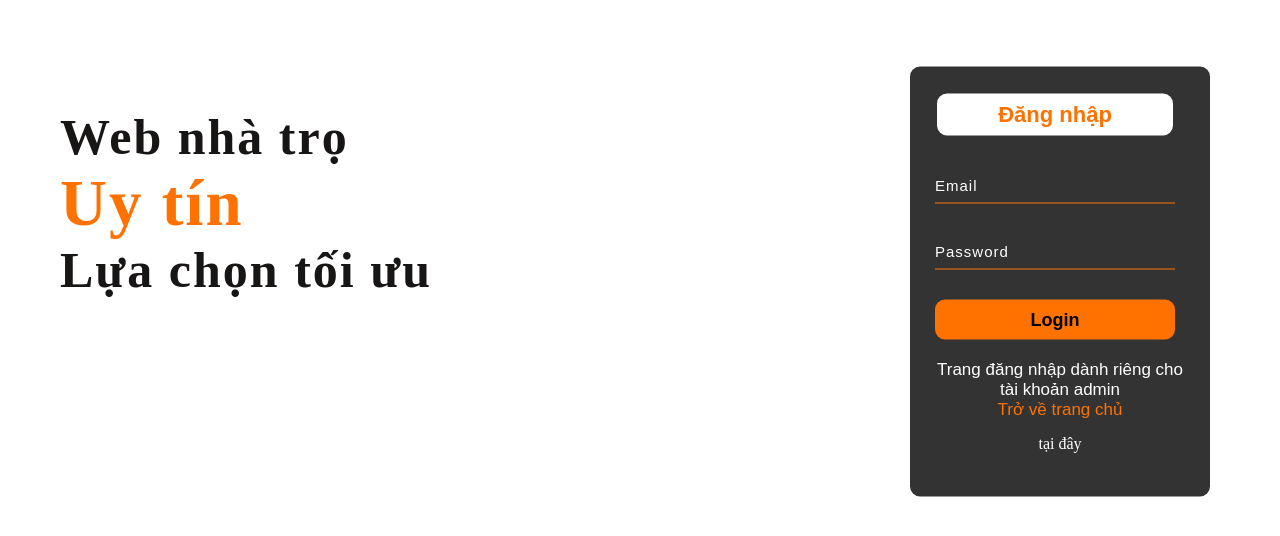
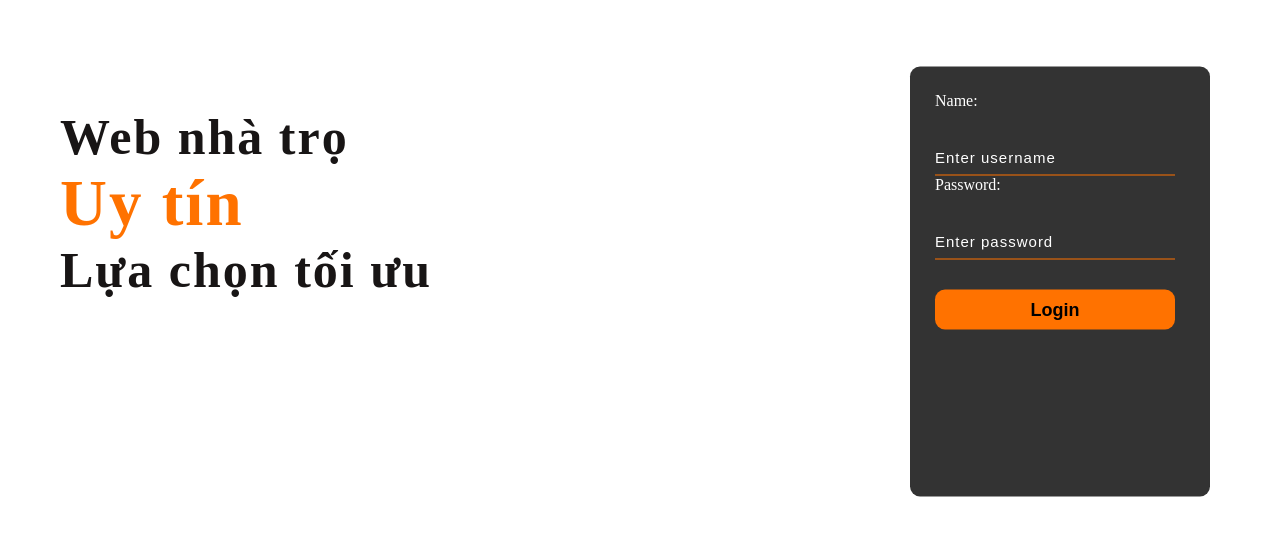
Before and after one commit to Dump-Duck/code, a Django app: template NCKHSV/MainApp/templates/dangnhap.html in a window 1280 px wide. Shown: the top 536 px of the page. Run offline with Django 4.2, Linux system fonts and the light colour scheme; the template is opened without the code that fills it: values that come from a table or form of the project are taken from there, others are empty.

Commit message:
Commit at 7:33 PM 21/2/2023

```diff
--- a/NCKHSV/MainApp/admin.py
+++ b/NCKHSV/MainApp/admin.py
@@ -19,4 +19,3 @@ admin.site.register(wards)
 admin.site.register(streets)
 admin.site.register(houses_for_rent)
 admin.site.register(Image)
-admin.site.register(admin_account)
--- a/NCKHSV/MainApp/forms.py
+++ b/NCKHSV/MainApp/forms.py
@@ -1,3 +1,5 @@
 from django import forms
 
 class LoginForm(forms.Form):
+    name = forms.CharField(max_length=255, widget=forms.TextInput(attrs={'placeholder': 'Enter username'}))
+    password = forms.CharField(max_length=255, widget=forms.PasswordInput(attrs={'placeholder': 'Enter password'}))
--- a/NCKHSV/MainApp/models.py
+++ b/NCKHSV/MainApp/models.py
@@ -105,8 +105,3 @@ class Image(models.Model):
         return f'{IMG_DIR}/{filename}'
 
     images = models.ImageField(upload_to=upload_photo, null=False)
-
-
-class admin_account(models.Model):
-    admin_account_name = models.CharField(max_length=255, null=False)
-    password = models.CharField(max_length=255, null=False)
--- a/NCKHSV/MainApp/templates/Home.html
+++ b/NCKHSV/MainApp/templates/Home.html
@@ -26,7 +26,12 @@
                 <li class="list_item-header"><a href="">Services</a></li>
                 <li class="list_item-header"><a href="">Blog</a></li>
                 <li class="list_item-header"><a href="">Contact</a></li>
+                {% if user.is_authenticated %}
+                <li class="list_item-header"><a href="">Upload</a></li>
+                <li class="list_item-header"><a href="{% url 'logout' %}">Logout</a></li>
+                {% else %}
                 <li class="list_item-header"><a href="{% url 'login' %}">Login</a></li>
+                {% endif %}
             </ul>
         </div>
     </header>
--- a/NCKHSV/MainApp/templates/dangnhap.html
+++ b/NCKHSV/MainApp/templates/dangnhap.html
@@ -14,14 +14,19 @@
 
 
                 <div class="form">
-                    <h2>Đăng nhập</h2>
+                <form action="" method="post">
+                    {% csrf_token %}
+                    {{ form.as_p }}
+                    <button class="btnn"><a class="login__signInButton" href="">Login</a></button>
+                </form>
+                    {% comment %} <h2>Đăng nhập</h2>
                     <input type="text" class="input-login-username"  placeholder="Email">
                     <input type="password" class="input-login-password"  placeholder="Password"/>
                     <button class="btnn"><a class="login__signInButton" href="#">Login</a></button>
 
                     <p class="link">Trang đăng nhập dành riêng cho tài khoản admin<br>
                     <a href="{% url 'main' %}">Trở về trang chủ </a> </a></p>
-                    <p class="liw">tại đây</p>
+                    <p class="liw">tại đây</p> {% endcomment %}
 
                     <div class="icons">
                         <a href="#"><ion-icon name="logo-facebook"></ion-icon></a>
--- /dev/null
+++ b/NCKHSV/MainApp/templates/registration/login.html
@@ -0,0 +1,6 @@
+<h2>Log In</h2>
+<form method="post">
+  {% csrf_token %}
+  {{ form.as_p }}
+  <button type="submit">Log In</button>
+</form>
--- a/NCKHSV/MainApp/urls.py
+++ b/NCKHSV/MainApp/urls.py
@@ -1,8 +1,8 @@
-from django.urls import path
+from django.urls import path, include
 from . import views
 
 urlpatterns = [
     path('', views.main, name='main'),
     path('index/', views.index, name='index'),
-    path('login/', views.admin_login, name='login'),
+    # path('account/', include('django.contrib.auth.urls')),
 ]
--- a/NCKHSV/MainApp/views.py
+++ b/NCKHSV/MainApp/views.py
@@ -1,6 +1,7 @@
 from django.shortcuts import render
 from django.http import HttpResponse
 from django.template import loader
+from .forms import *
 
 # Create your views here.
 
@@ -9,6 +10,3 @@ def main(request):
 
 def index(request):
     return render(request, 'index.html')
-
-def admin_login(request):
-    return render(request, 'dangnhap.html')
--- a/NCKHSV/NCKHSV/settings.py
+++ b/NCKHSV/NCKHSV/settings.py
@@ -101,6 +101,10 @@ AUTH_PASSWORD_VALIDATORS = [
 ]
 
 
+# Login, logout redirects to /
+LOGIN_REDIRECT_URL = "/"
+LOGOUT_REDIRECT_URL = "/"
+
 # Internationalization
 # https://docs.djangoproject.com/en/4.1/topics/i18n/
 
--- a/NCKHSV/NCKHSV/urls.py
+++ b/NCKHSV/NCKHSV/urls.py
@@ -19,4 +19,5 @@ from django.urls import path, include
 urlpatterns = [
     path('', include('MainApp.urls')),
     path('admin/', admin.site.urls),
+    path('accounts/', include('django.contrib.auth.urls')),
 ]
```
Also changed, not shown: NCKHSV/db.sqlite3.
